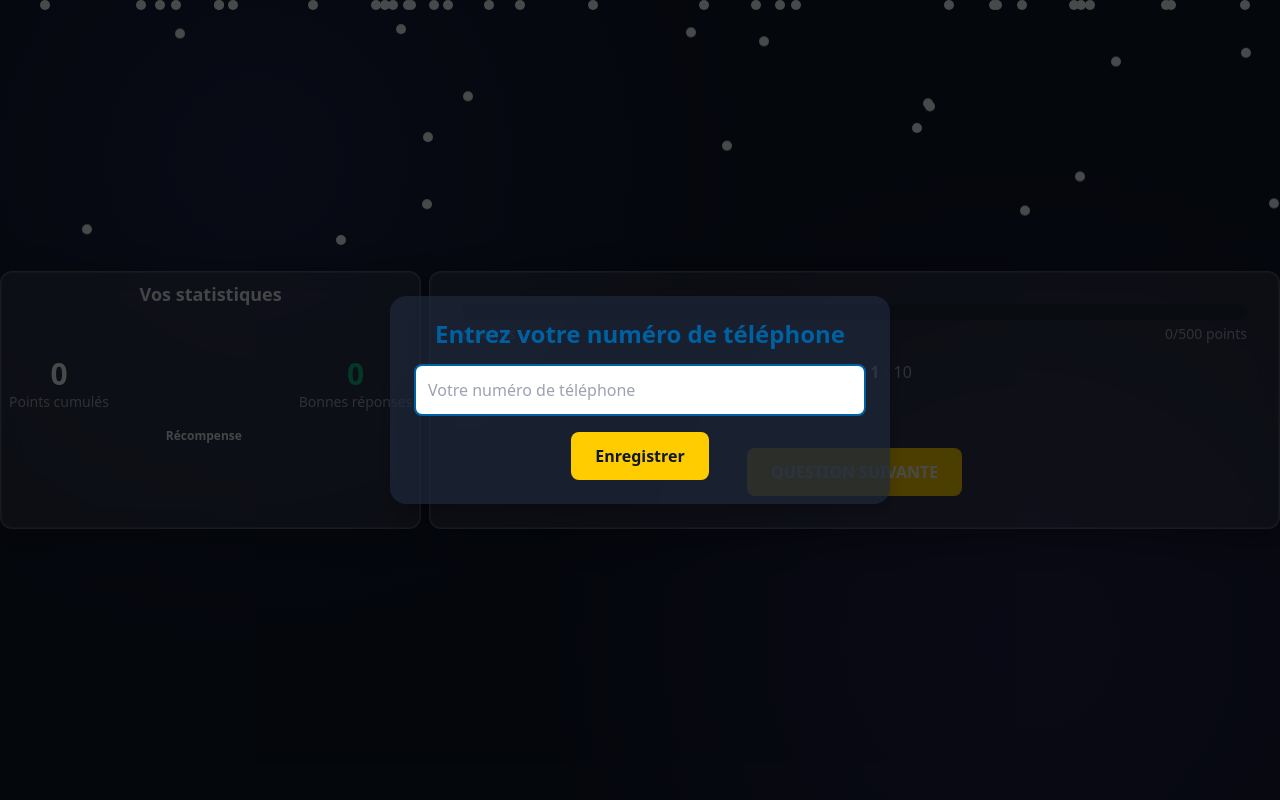
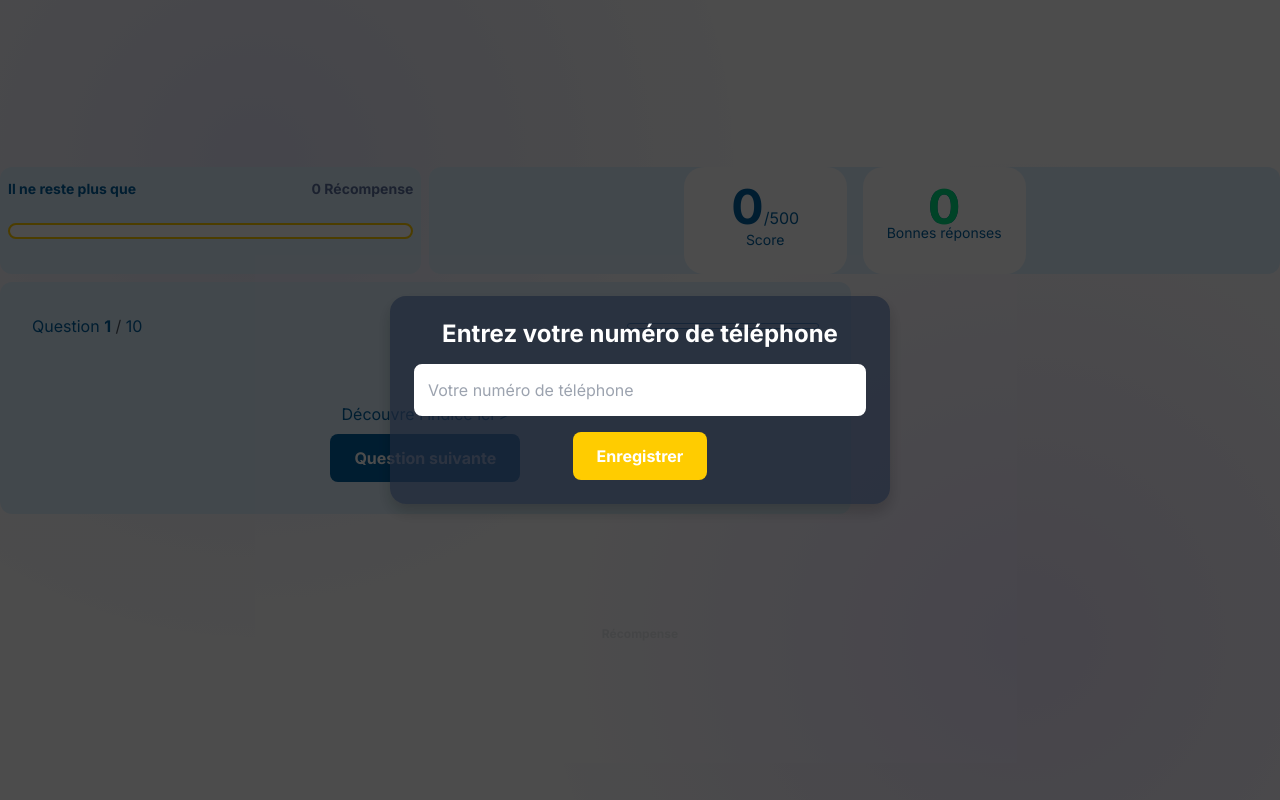
Before and after one commit to CedricTiako/quizz-inteactif, a PHP site: page / in a window 1280 px wide. Run offline with PHP 8.4, Linux system fonts and the light colour scheme.

Commit message:
designUpdate

```diff
--- a/index.html
+++ b/index.html
@@ -1,177 +1,139 @@
 <!DOCTYPE html>
 <html lang="fr">
   <head>
-    <meta charset="UTF-8">
-    <meta name="viewport" content="width=device-width, initial-scale=1.0">
+    <meta charset="UTF-8" />
+    <meta name="viewport" content="width=device-width, initial-scale=1.0" />
     <title>Ayoba Quiz - Testez vos connaissances</title>
-    <link href="https://fonts.googleapis.com/css2?family=Inter:wght@400;500;600;700&display=swap" rel="stylesheet">
-    <link href="https://cdn.jsdelivr.net/npm/tailwindcss@2.2.19/dist/tailwind.min.css" rel="stylesheet">
-    <link rel="stylesheet" href="https://cdnjs.cloudflare.com/ajax/libs/animate.css/4.1.1/animate.min.css">
-    <link rel="stylesheet" href="styles.css">
-    <style>
+    <link
+      href="https://fonts.googleapis.com/css2?family=Inter:wght@400;500;600;700&display=swap"
+      rel="stylesheet"
+    />
+    <link
+      href="https://cdn.jsdelivr.net/npm/tailwindcss@2.2.19/dist/tailwind.min.css"
+      rel="stylesheet"
+    />
+    <link
+      rel="stylesheet"
+      href="https://cdnjs.cloudflare.com/ajax/libs/animate.css/4.1.1/animate.min.css"
+    />
+    <link rel="stylesheet" href="styles.css" />
 
-
-       :root {
-            --primary-color: #0061A2;
-            --secondary-color: #8B5CF6;
-            --accent-color: #FFCC00;
-            --success-color: #10B981;
-            --error-color: #EF4444;
-            --background-color: #0F172A;
-            --text-color: #F1F5F9;
-            --card-bg: rgba(30, 41, 59, 0.7);
-        }
-        body {
-            background-color: var(--background-color);
-            color: var(--text-color);
-            font-family: 'Inter', sans-serif;
-        }
-
-        .glass-effect {
-            background: rgba(255, 255, 255, 0.1);
-            backdrop-filter: blur(10px);
-            border: 1px solid rgba(255, 255, 255, 0.2);
-            border-radius: 12px;
-        }
-
-        .particle {
-            position: absolute;
-            width: 10px;
-            height: 10px;
-            background-color: var(--text-color);
-            border-radius: 50%;
-            animation: particle 20s linear infinite;
-        }
-
-        @keyframes particle {
-            0% {
-                transform: translateY(0);
-            }
-            100% {
-                transform: translateY(100vh);
-            }
-        }
-
-        .reward-item {
-            display: flex;
-            align-items: center;
-            gap: 1rem;
-            padding: 1rem;
-            border-radius: 12px;
-            background-color: #2d3748;
-            box-shadow: 0 2px 4px rgba(0, 0, 0, 0.2);
-        }
-
-        .reward-item-icon {
-            font-size: 2rem;
-        }
-
-        .progress-bar {
-            background-image: linear-gradient(to right, var(--primary-color), var(--secondary-color));
-        }
-
-        .cta-button {
-            background: var(--accent-color);
-            color: var(--text-color);
-            padding: 0.75rem 1.5rem;
-            border-radius: 8px;
-            font-weight: bold;
-            text-transform: uppercase;
-            transition: all 0.3s ease;
-        }
-
-        .cta-button:hover {
-            background: var(--primary-color);
-            transform: scale(1.1);
-        }
-
-circle {
-    transform: rotate(-90deg);
-    transform-origin: 50% 50%;
-}
-
-.progress-bar {
-    stroke-linecap: round;
-    stroke: var( --accent-color);
-}
-
-.glass-effect {
-    background: rgba(255, 255, 255, 0.1);
-    backdrop-filter: blur(10px);
-    border: 1px solid rgba(255, 255, 255, 0.2);
-    border-radius: 12px;
-}
-circle {
-    transition: stroke-dashoffset 0.5s ease-in-out;
-}
-
-
-
-/* Progrès de la barre */
-.progress-bar {
-    background-image: linear-gradient(to right, var(--primary-color), var(--secondary-color));
-}
-
-/* Réponses */
-#answers-container button {
-    padding: 0.75rem;
-    border: 2px solid var(--gray-800);
-    border-radius: 8px;
-    background-color: var(--background-color);
-    color: var(--text-color);
-    transition: all 0.3s ease;
-}
-
-#answers-container button:hover {
-    background-color: var(--primary-color);
-    color: #fff;
-}
-
-/* Question Suivante */
-#next-question-btn {
-    background: var(--accent-color);
-    color: var(--text-color);
-    padding: 0.75rem 1.5rem;
-    border-radius: 8px;
-    font-weight: bold;
-    text-transform: uppercase;
-    transition: all 0.3s ease;
-}
-
-#next-question-btn:hover:not([disabled]) {
-    background: var(--primary-color);
-    transform: scale(1.1);
-}
-
-
-    </style>
   </head>
-<body class="font-sans antialiased">
+  <body class="">
     <!-- Effet de particules -->
     <div class="particles" id="particles"></div>
 
     <div class="container py-2">
+      <div class="grid lg:grid-cols-3 gap-2">
+        <div class="lg:col-span-1 glass-effect rounded-2xl p-2 text-center">
+          <!-- Barre de progression globale -->
+          <div class="relative mb-4">
+            <div class="flex justify-between mt-1 text-sm  bluetext">
+              <span style="font-weight: bold;"  >Il ne reste plus que </span>
+              <div style="color: #5C709E;font-weight: bold;">
+                <span id="reward-quantity" style="font-weight: bold;">0</span>
+                <span id="reward-name" class="">Récompense</span>
+              </div>
+
+            </div>
+            <br>
+            <div class="h-4 bg-white border-['#ffcc00'] rounded-full overflow-hidden scrore-progress-bar-2">
+              <div
+                id="scrore-progress-bar"
+                class="h-full progress-bar"
+                style="width: 0%"
+              ></div>
+            </div>
+          </div>
+        </div>
+        <!-- Section Stats -->
+    <!-- Section Stats -->
+    <div class="lg:col-span-2 glass-effect rounded-2xl  text-center flex justify-center items-center">
+        <div class="grid grid-cols-2 gap-4">
+        <div class="stats-card text-center">
+            <div>
+            <span class="stats-value text-2xl font-bold" id="total-points">0</span>/500
+            </div>
+            <div class="text-sm bluetext">Score</div>
+        </div>
+        <div class="stats-card text-center">
+            <div class="stats-value text-2xl font-bold" id="correct-answers" style="color: #01e083;">
+            0
+            </div>
+            <div class="text-sm bluetext">Bonnes réponses</div>
+        </div>
+        </div>
+    </div>
 
 
-        <div class="grid lg:grid-cols-3 gap-2">
-            <!-- Section Stats -->
-            <div class="lg:col-span-1 glass-effect rounded-2xl p-2 text-center">
-                <!-- Titre principal -->
-                <h2 class="text-lg font-bold text-gray-200 mb-4">Vos statistiques</h2>
-
-                <div class="flex justify-between items-center">
-                    <!-- Carte Points -->
-                    <div class="flex flex-col items-center">
-                        <div class="text-3xl font-extrabold text-accent" id="total-points">0</div>
-                        <div class="text-sm text-gray-400">Points cumulés</div>
+        <!-- Section Quiz -->
+        <div class="lg:col-span-2">
+          <div class="glass-effect rounded-2xl p-8">
+            <div class="flex items-center justify-between mb-8">
+              <div class="bluetext">
+                Question
+                <span id="current-question" class="text-white font-bold" style="color: var(--text-color)"
+                  >1</span
+                >
+                <span class="text-gray-600">/</span>
+                <span id="total-questions" class="bluetext">10</span>
+              </div>
+              <div class="w-48 h-1.5 bg-white rounded-full overflow-hidden progress-bar-2">
+                <div id="progress-bar" class="h-full progress-bar"   style="width: 0%"></div>
+              </div>
             </div>
 
+
+
+            <!-- Question Container -->
+            <div
+              id="question-container"
+              class="mb-8 text-2xl font-bold "
+            >
+              <!-- La question sera injectée ici -->
+            </div>
+
+            <!-- Réponses -->
+            <div
+              id="answers-container"
+              class="grid grid-cols-1 md:grid-cols-2 gap-4"
+            >
+              <!-- Les réponses seront injectées ici -->
+            </div>
+
+
+            <!-- Bouton suivant -->
+            <div class="mt-8 text-center">
+                <div class="text-center  mb-2">
+               <a href="http://"><b class="bluetext"  style="font-weight: normal;">Découvre l’indice ici ></b>
+
+
+                 </div>
+              <button
+                id="next-question-btn"
+                class="cta-button disabled:opacity-50 disabled:cursor-not-allowed"
+                disabled
+              >
+                Question suivante
+              </button>
+            </div>
+          </div>
+        </div>
+      </div>
+    </div>
     <!-- Cercle Récompense -->
     <div class="flex flex-col items-center">
       <!-- Cercle SVG -->
       <div class="relative w-24 h-24 mb-2">
         <svg class="w-full h-full" viewBox="0 0 100 100">
-                                <circle class="text-gray-800" cx="50" cy="50" r="45" stroke-width="10" fill="none" />
+          <circle
+            class="text-gray-800"
+            cx="50"
+            cy="50"
+            r="45"
+            stroke-width="10"
+            fill="none"
+          />
           <circle
             id="reward-progress-circle"
             class="progress-bar text-blue-500"
@@ -182,108 +144,47 @@ circle {
             fill="none"
             stroke-dasharray="283"
             stroke-dashoffset="283"
-                                    style="transition: stroke-dashoffset 0.3s ease;"
+            style="transition: stroke-dashoffset 0.3s ease"
           />
         </svg>
         <!-- Texte au centre du cercle -->
         <div class="absolute inset-0 flex flex-col items-center justify-center">
-                                <span id="reward-quantity" class="text-sm text-gray-400"></span>
+          <span id="reward-quantity" class="text-sm bluetext"></span>
         </div>
       </div>
       <!-- Texte sous le cercle -->
-                        <span id="reward-name" class="text-xs font-bold text-gray-200">Récompense</span>
+      <span id="reward-name" class="text-xs font-bold text-gray-200"
+        >Récompense</span
+      >
     </div>
-
-                    <!-- Carte Bonnes Réponses -->
-                    <div class="flex flex-col items-center">
-                        <div class="text-3xl font-extrabold text-green-500" id="correct-answers">0</div>
-                        <div class="text-sm text-gray-400">Bonnes réponses</div>
-                    </div>
-                </div>
-            </div>
-
-
-            <!-- Section Quiz -->
-            <div class="lg:col-span-2">
-                <div class="glass-effect rounded-2xl p-8">
-                    <!-- Barre de progression globale -->
-                    <div class="relative mb-4">
-                     <div class="h-4 bg-gray-800 rounded-full overflow-hidden">
-                            <div id="scrore-progress-bar" class="h-full progress-bar" style="width: 0%;"></div>
-                        </div>
-                        <div class="flex justify-between mt-1 text-sm text-gray-400">
-                            <span id="total-points2">0 points</span>
-                            <span id="rewards-progress-text">0/500 points</span>
-                        </div>
-                    </div>
-
-                    <!-- Question -->
-                    <div class="text-center mb-4">
-                        <div class="text-gray-400">
-                            Question <span id="current-question" class="text-white font-bold">1</span>
-                            <span class="text-gray-600">/</span>
-                            <span id="total-questions" class="text-gray-400">10</span>
-                        </div>
-                    </div>
-
-                    <!-- Question Container -->
-                    <div id="question-container" class="mb-8 text-2xl font-bold text-gray-200 text-center">
-                        <!-- La question sera injectée ici -->
-                    </div>
-
-                    <!-- Réponses -->
-                    <div id="answers-container" class="grid grid-cols-1 md:grid-cols-2 gap-4">
-                        <!-- Les réponses seront injectées ici -->
-                    </div>
-
-                    <!-- Bouton suivant -->
-                    <div class="mt-8 text-center">
-                        <button id="next-question-btn"
-                                class="cta-button disabled:opacity-50 disabled:cursor-not-allowed"
-                                disabled>
-                            Question suivante
+    <!-- Modal pour entrer le numéro de téléphone -->
+    <div
+      id="phoneModal"
+      class="modal hidden fixed inset-0 bg-gray-800 bg-opacity-50 flex items-center justify-center"
+    >
+      <div class="bg-white rounded-lg shadow-lg p-6 w-full max-w-md">
+        <h2 class="text-xl font-bold mb-4">Entrez votre numéro de téléphone</h2>
+        <input
+          type="tel"
+          id="phoneInput"
+          class="border border-gray-300 rounded px-3 py-2 w-full mb-4 color-black"
+          style="color: black"
+          placeholder="Votre numéro de téléphone"
+        />
+        <button
+          id="savePhoneBtn"
+          class="bg-blue-500 text-white px-4 py-2 rounded"
+        >
+          Enregistrer
         </button>
       </div>
     </div>
-            </div>
-
-        </div>
-
-
-    </div>
-
-    <!-- Modal pour entrer le numéro de téléphone -->
-    <div id="phoneModal" class="modal hidden fixed inset-0 bg-gray-800 bg-opacity-50 flex items-center justify-center">
-        <div class="bg-white rounded-lg shadow-lg p-6 w-full max-w-md">
-            <h2 class="text-xl font-bold mb-4">Entrez votre numéro de téléphone</h2>
-            <input type="tel" id="phoneInput" class="border border-gray-300 rounded px-3 py-2 w-full mb-4 color-black" style="color: black;"  placeholder="Votre numéro de téléphone">
-            <button id="savePhoneBtn" class="bg-blue-500 text-white px-4 py-2 rounded">Enregistrer</button>
-        </div>
-    </div>
-
 
     <!-- Container pour les messages de feedback -->
     <div id="feedback-container" class="fixed top-4 right-4 z-50"></div>
 
     <script src="https://cdn.jsdelivr.net/npm/axios/dist/axios.min.js"></script>
     <script src="script.js"></script>
-    <script>
-        // Création des particules
-        function createParticles() {
-            const container = document.getElementById('particles');
-            const particleCount = 50;
 
-            for (let i = 0; i < particleCount; i++) {
-                const particle = document.createElement('div');
-                particle.className = 'particle';
-                particle.style.left = Math.random() * 100 + 'vw';
-                particle.style.animationDelay = Math.random() * 20 + 's';
-                container.appendChild(particle);
-            }
-        }
-
-        // Initialisation des particules
-        createParticles();
-    </script>
   </body>
 </html>
--- a/styles.css
+++ b/styles.css
@@ -1,15 +1,15 @@
 /* Variables CSS */
 :root {
-    --primary-color: #3498db; /* Bleu vif */
-    --secondary-color: #2ecc71; /* Vert émeraude */
-    --accent-color: #e74c3c; /* Rouge vif */
+    --primary-color: #FFFFFF;
+    --secondary-color: #8B5CF6;
+    --accent-color: #FFCC00;
     --success-color: #10B981;
     --error-color: #EF4444;
-    --background-color: #ecf0f1; /* Gris clair */
-    --text-color: #2c3e50; /* Gris foncé */
-    --card-bg: rgba(255, 255, 255, 0.9); /* Fond de carte lumineux */
+    --background-color: #FFFFFF;
+    --text-color: #0061A2;
+    --text-color-black: #000000;
+    --card-bg: rgba(30, 41, 59, 0.7);
 }
-
 /* Design moderne et épuré */
 
 body {
@@ -89,23 +89,7 @@ button:hover {
     background: var(--secondary-color);
 }
 
-/* Effet verre amélioré */
-.glass-effect {
-    background: var(--card-bg);
-    backdrop-filter: blur(20px);
-    border: 1px solid rgba(255, 255, 255, 0.1);
-    box-shadow:
-        0 8px 32px rgba(0, 0, 0, 0.3),
-        inset 0 0 0 1px rgba(255, 255, 255, 0.1);
-    transition: all 0.3s cubic-bezier(0.4, 0, 0.2, 1);
-}
 
-.glass-effect:hover {
-    transform: translateY(-2px);
-    box-shadow:
-        0 12px 40px rgba(0, 0, 0, 0.4),
-        inset 0 0 0 1px rgba(255, 255, 255, 0.2);
-}
 
 /* Boutons de réponse améliorés */
 .answer-button {
@@ -173,24 +157,13 @@ button:hover {
 /* Barre de progression */
 .progress-bar {
     background-color: #ffcc00;
-    box-shadow: 0 0 10px rgba(255, 204, 0, 0.5);
-    transition: width 0.5s cubic-bezier(0.4, 0, 0.2, 1);
+
 }
 
-/* Texte avec dégradé amélioré */
-.gradient-text {
-    background: linear-gradient(135deg, #F1F5F9, #FFF);
-    -webkit-background-clip: text;
-    background-clip: text;
-    color: transparent;
-    font-weight: 700;
-    letter-spacing: -0.5px;
-    text-shadow: 0 2px 10px rgba(255, 255, 255, 0.2);
-}
 
 /* Stats Cards */
 .stats-card {
-    background: var(--card-bg);
+    background: var(--background-color);
     border-radius: 20px;
     padding: 1.5rem;
     text-align: center;
@@ -202,9 +175,9 @@ button:hover {
 }
 
 .stats-value {
-    font-size: 2.5rem;
-    font-weight: 700;
-    background: linear-gradient(135deg, var(--primary-color), var(--secondary-color));
+    font-size: 3rem;
+    font-weight: bold;
+    background: var(--text-color);
     -webkit-background-clip: text;
     background-clip: text;
     color: transparent;
@@ -341,25 +314,8 @@ button:hover {
     box-shadow: none;
 }
 
-/* Effet de particules */
-.particles {
-    position: fixed;
-    top: 0;
-    left: 0;
-    width: 100%;
-    height: 100%;
-    pointer-events: none;
-    z-index: -1;
-}
 
-.particle {
-    position: absolute;
-    width: 2px;
-    height: 2px;
-    background: rgba(255, 255, 255, 0.5);
-    border-radius: 50%;
-    animation: float 20s infinite linear;
-}
+
 
 @keyframes float {
     0% { transform: translateY(0) rotate(0deg); opacity: 0; }
@@ -396,7 +352,7 @@ button:hover {
     }
 
     .stats-value {
-        font-size: 2rem;
+        font-size: 2.5rem;
     }
 }
 
@@ -567,3 +523,146 @@ button:hover {
 .modal.active {
     display: flex;
 }
+
+
+:root {
+    --primary-color: #ffffff;
+    --secondary-color: #8b5cf6;
+    --accent-color: #ffcc00;
+    --success-color: #10b981;
+    --error-color: #ef4444;
+    --background-color: #ffffff;
+    --text-color: #0061A2;
+    --text-color-black: #000000;
+    --card-bg: rgba(30, 41, 59, 0.7);
+  }
+  .bluetext
+  {
+    color: --text-color;
+  }
+
+  #question-container {
+    color: var(--text-color);
+  }
+  body {
+    background-color: var(--background-color);
+    color: var(--text-color);
+    font-family: "Inter", sans-serif;
+  }
+
+  .glass-effect {
+    background: #dff2ff;
+    border-radius: 12px;
+  }
+
+  .particle {
+    position: absolute;
+    width: 10px;
+    height: 10px;
+    background-color: var(--primary-color);
+    border-radius: 50%;
+    animation: particle 20s linear infinite;
+  }
+
+  @keyframes particle {
+    0% {
+      transform: translateY(0);
+    }
+    100% {
+      transform: translateY(100vh);
+    }
+  }
+
+  .reward-item {
+    display: flex;
+    align-items: center;
+    gap: 1rem;
+    padding: 1rem;
+    border-radius: 12px;
+    background-color: #2d3748;
+    box-shadow: 0 2px 4px rgba(0, 0, 0, 0.2);
+  }
+
+  .reward-item-icon {
+    font-size: 2rem;
+  }
+
+  .progress-bar {
+    background-color: #ffcc00;
+  }
+
+  .cta-button {
+    background: var(--accent-color);
+    color: var(--text-color);
+    padding: 0.75rem 1.5rem;
+    border-radius: 8px;
+    font-weight: bold;
+    transition: all 0.3s ease;
+  }
+
+  .cta-button:hover {
+    background: var(--primary-color);
+    transform: scale(1.1);
+  }
+
+  circle {
+    transform: rotate(-90deg);
+    transform-origin: 50% 50%;
+  }
+
+
+
+  .glass-effect {
+    background: #dff2ff;
+
+    border-radius: 12px;
+  }
+  circle {
+    transition: stroke-dashoffset 0.5s ease-in-out;
+  }
+
+  /* Progrès de la barre */
+  .progress-bar {
+    background-color: #ffcc00;
+  }
+
+  /* Réponses */
+  #answers-container button {
+    padding: 0.75rem;
+    border: 2px solid var(--gray-800);
+    border-radius: 8px;
+    background-color: var(--background-color);
+    color: var(--text-color-black);
+    transition: all 0.3s ease;
+  }
+
+  #answers-container button:hover {
+    background-color: var(--primary-color);
+    color: #fff;
+  }
+
+  /* Question Suivante */
+  #next-question-btn {
+    background: var(--text-color);
+    color: #fff;
+    padding: 0.75rem 1.5rem;
+    border-radius: 8px;
+    font-weight: bold;
+
+    transition: all 0.3s ease;
+  }
+
+  #next-question-btn:hover:not([disabled]) {
+    background: var(--primary-color);
+    transform: scale(1.1);
+  }
+
+  .scrore-progress-bar-2
+  {
+    border: 2px solid var(--accent-color);
+  }
+
+  .progress-bar-2
+  {
+    border: 1px solid var(--text-color);
+  }
```
Also changed, not shown: script.js (+10 -5 lines). Lines whose indentation alone changed are shown as unchanged.
